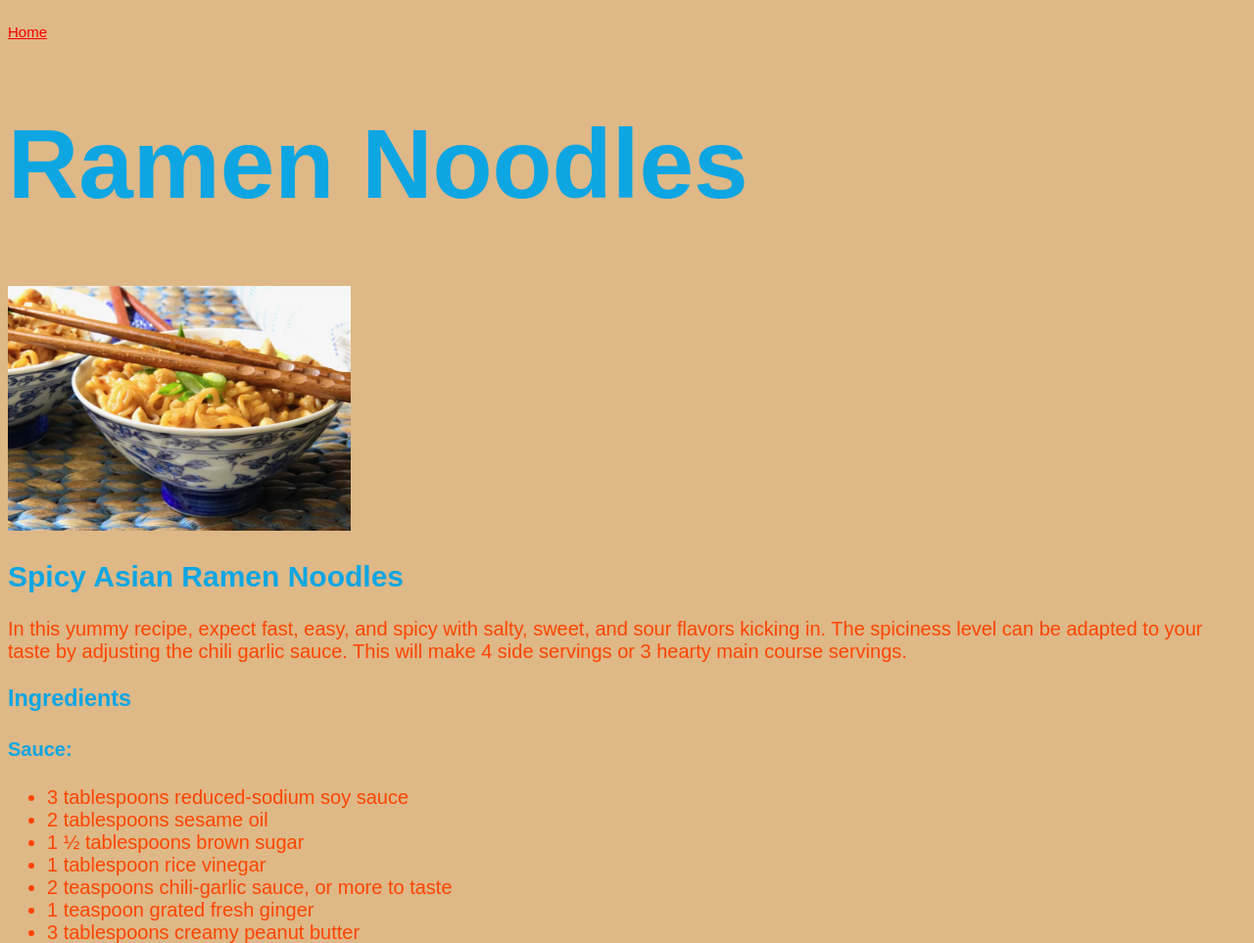
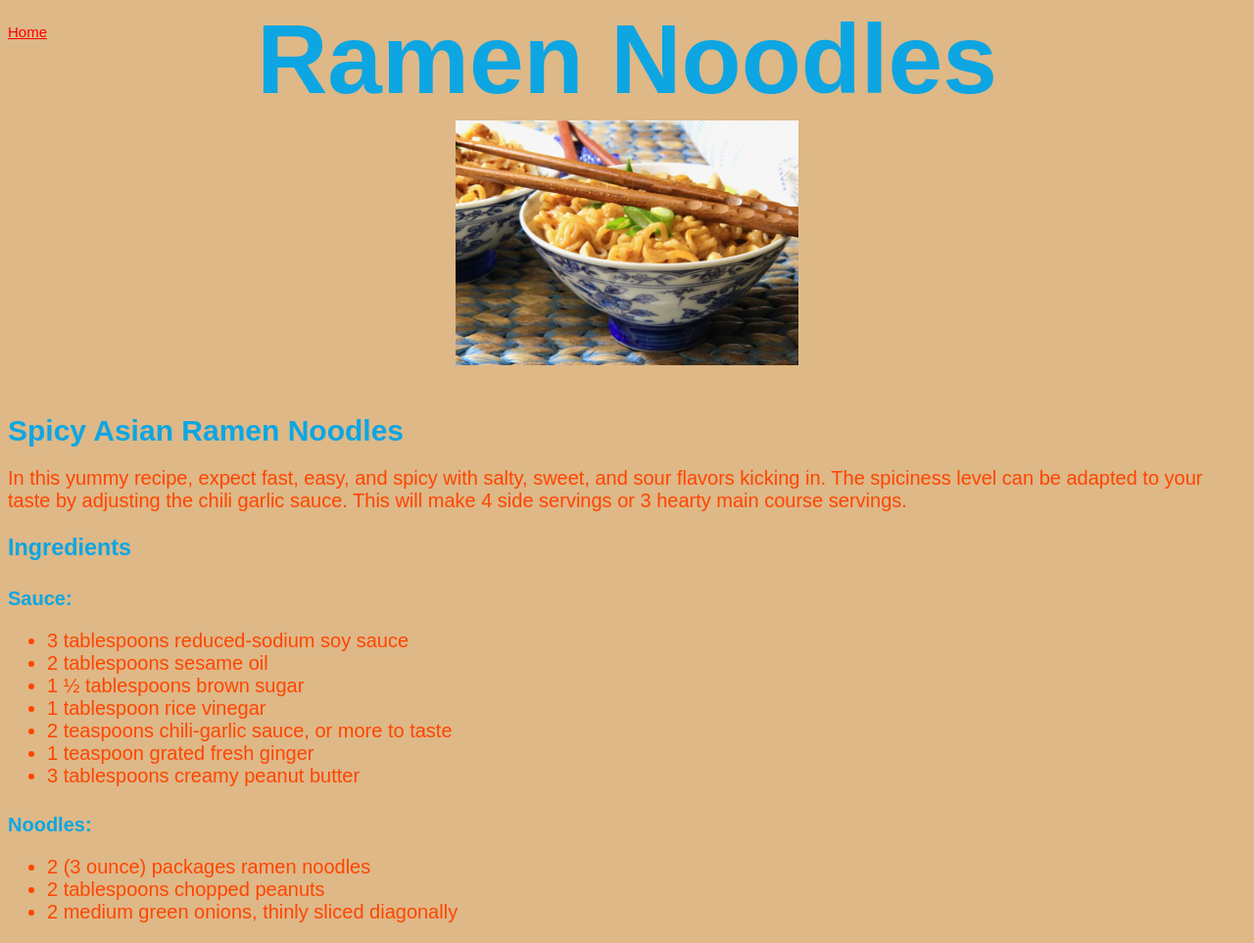
Before and after one commit to Jbwan-Kenobi/odin-recipes, a plain HTML site: page recipes/ramenNoodles.html in a window 1280 px wide. Shown: the top 963 px of the page at 98% size. Drawn offline with Linux system fonts and the light colour scheme.

Commit message:
Apply block and line to css

```diff
--- a/recipes/casseroleStyle.css
+++ b/recipes/casseroleStyle.css
@@ -1,11 +1,22 @@
 #home {
     color: red;
+    font-size: 15px;
     text-align: left;
-    font-size: 15px;
+    margin-bottom: -60px;
 }
 
 h1 {
     font-size: 100px;
+    text-align: center;
+    margin-top: -60px;
+    margin-bottom: 50px;
+}
+
+img {
+display: block;
+    margin-left: auto;
+    margin-right: auto;
+    margin-bottom: 50px;
 }
 
 h1,h2,h3,h4 {
--- a/recipes/pizzaStyle.css
+++ b/recipes/pizzaStyle.css
@@ -2,6 +2,13 @@
     color: red;
     font-size: 15px;
     text-align: left;
+    margin-bottom: -60px;
+}
+
+img {
+    display: block;
+    margin-left: auto;
+    margin-right: auto;
 }
 
 p a{
@@ -19,6 +26,8 @@ body {
 }
 h1 {
     font-size: 100px;
+    margin-top: -60px;
+    margin-bottom: 50px;
 }
 
 h1,h2,h3{
--- a/recipes/ramenStyle.css
+++ b/recipes/ramenStyle.css
@@ -1,15 +1,26 @@
 #home {
     color: red;
+    font-size: 15px;
     text-align: left;
-    font-size: 15px;
+    margin-bottom: -60px;
 }
 
 h1 {
     font-size: 100px;
+    text-align: center;
+    margin-top: -60px;
+    margin-bottom: 50px;
+}
+img {
+    display: block;
+    margin-left: auto;
+    margin-right: auto;
+    margin-bottom: 50px;
 }
 
 h1,h2,h3,h4 {
     color: rgb(13, 166, 226);
+    margin-bottom: 5px;
 }
 
 body {
--- a/style.css
+++ b/style.css
@@ -4,6 +4,7 @@ h1 {
     font-size: 125px;
     font-weight: bold;
     text-align: center;
+    margin-top: 10px;
 }
 
 body {
@@ -11,13 +12,14 @@ body {
     font-family: Arial, Helvetica, sans-serif;
     font-size: 25px;
     text-align: center;
+    margin: 10px;
 }
 
-ul li {
+li {
     color: orangered;
-    text-align: center;
+    margin-bottom: 50px;
 }
 
 a {
-    color: orangered
+    color: orangered;
 }
```
